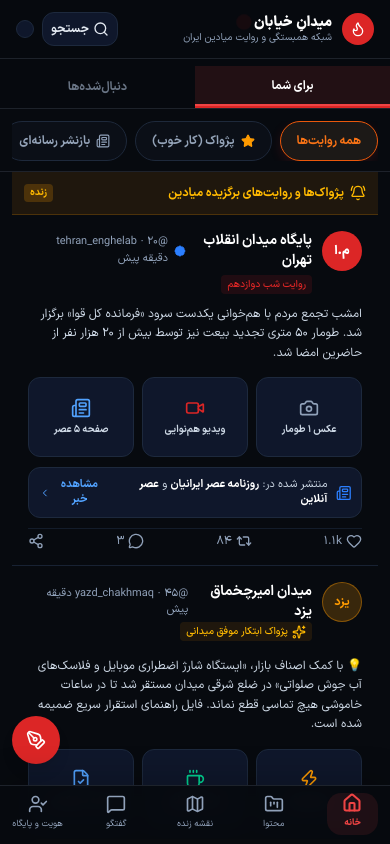
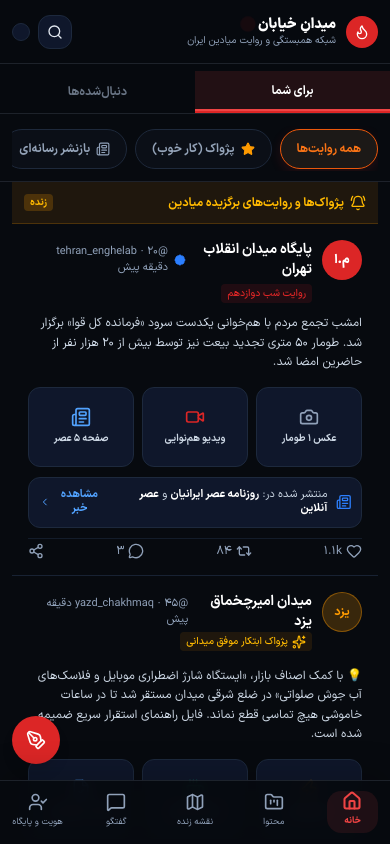
Before and after one commit to mohammad-mohammad-soltani/meydan, a Next.js app: page / in a window 390 px wide. Built offline with nearby package versions, Linux system fonts and the light colour scheme; a web font is replaced by a local one.

Commit message:
Fix mobile header tabs and bottom spacing

```diff
--- a/app/globals.css
+++ b/app/globals.css
@@ -482,3 +482,71 @@ button:disabled { cursor: not-allowed; opacity: .55; }
 }
 #view-combined-profile button[id^="btn-subtab-"] svg { opacity: .75; transition: opacity 180ms ease; }
 #view-combined-profile button[id^="btn-subtab-"].subtab-active svg { opacity: 1; }
+
+
+/* Mobile responsive polish from real-device layout */
+@media (max-width: 639px) {
+  #mainAppShell > header {
+    min-height: 64px;
+    gap: .5rem;
+    padding-inline: .75rem;
+  }
+  #mainAppShell > header > div:first-child {
+    min-width: 0;
+    flex: 1 1 auto;
+  }
+  #mainAppShell > header > div:first-child > div:last-child {
+    min-width: 0;
+  }
+  #mainAppShell > header h1,
+  #mainAppShell > header p {
+    max-width: 100%;
+    overflow: hidden;
+    text-overflow: ellipsis;
+    white-space: nowrap;
+  }
+  #mainAppShell > header > div:last-child {
+    flex: 0 0 auto;
+  }
+  #mainAppShell > header > div:last-child > button:first-child span {
+    display: none;
+  }
+  #homeSubTabs {
+    min-height: 48px;
+  }
+  #homeSubTabs button {
+    min-width: 0;
+    padding-inline: .5rem;
+    white-space: nowrap;
+  }
+  #subTabs {
+    min-height: 58px;
+    padding-inline: .75rem;
+  }
+  #subTabs > div {
+    width: 100%;
+    overflow-x: auto;
+    overflow-y: hidden;
+    overscroll-behavior-x: contain;
+    scrollbar-width: none;
+    padding-block: .15rem;
+  }
+  #subTabs > div::-webkit-scrollbar { display: none; }
+  #subTabs .pill-tab {
+    flex: 0 0 auto;
+    white-space: nowrap;
+  }
+  #mainAppShell > main {
+    padding-bottom: calc(4.75rem + env(safe-area-inset-bottom));
+  }
+  #bottomNavBar {
+    min-height: 64px;
+  }
+}
+
+@media (max-width: 380px) {
+  #mainAppShell > header { padding-inline: .5rem; }
+  #mainAppShell > header > div:last-child > button { padding: .45rem; }
+  #homeSubTabs button { font-size: .7rem; }
+  #subTabs { padding-inline: .5rem; }
+}
```
